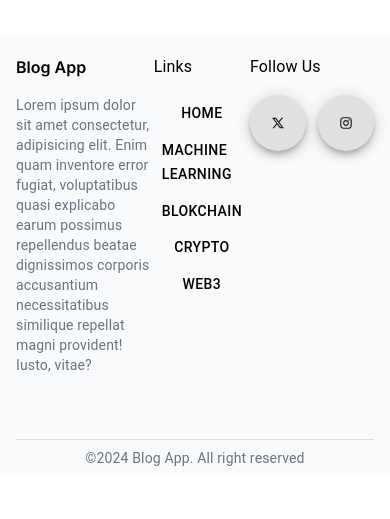
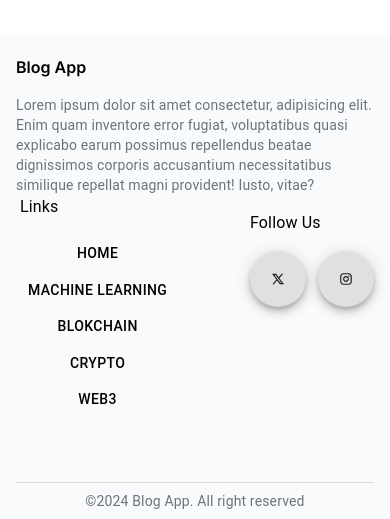
Before and after one commit to naufalyukafi/blog-app, a Next.js app: page / in a window 390 px wide. Shown: the part 1033-1552 px from the top of the page. Before the commit the page ends 1509 px from the top, so only its background shows below. Built offline with nearby package versions, Linux system fonts and the light colour scheme.

Commit message:
fix: fix responsive layout

```diff
--- a/src/components/Layout/Footer/Footer.tsx
+++ b/src/components/Layout/Footer/Footer.tsx
@@ -22,7 +22,7 @@ export default function Footer() {
     return (
         <Stack component='footer' className='bg-slate-50'>
             <Stack component={Container} divider={<Divider />} className='pt-5'>
-                <Box className="flex justify-between mb-16">
+                <Box className="flex justify-between flex-wrap mb-16">
                     <Stack alignItems='start' gap={2} className='max-w-md font-semibold'>
                         Blog App
                         <Typography variant='body2' className='text-[#6C737F]'>
@@ -31,12 +31,12 @@ export default function Footer() {
                     </Stack>
 
                     {/* Links */}
-                    <Grid item xs={12} sm={4} md={4}>
+                    <Grid item xs={12} sm={4} md={4} className="mt-4 md:mt-0">
                         {createNavItems(NAVS.LINKS, 'Links')}
                     </Grid>
 
                     {/* Follow Us */}
-                    <Stack gap={2}>
+                    <Stack gap={2} className="mt-4 md:mt-0">
                         <Typography variant='body1' component='h3' className='font-semibold'>Follow Us</Typography>
                         <Stack direction='row' gap={1.5}>
                             {SOCIAL_MEDIA_LINKS.map((item, index) =>
```
